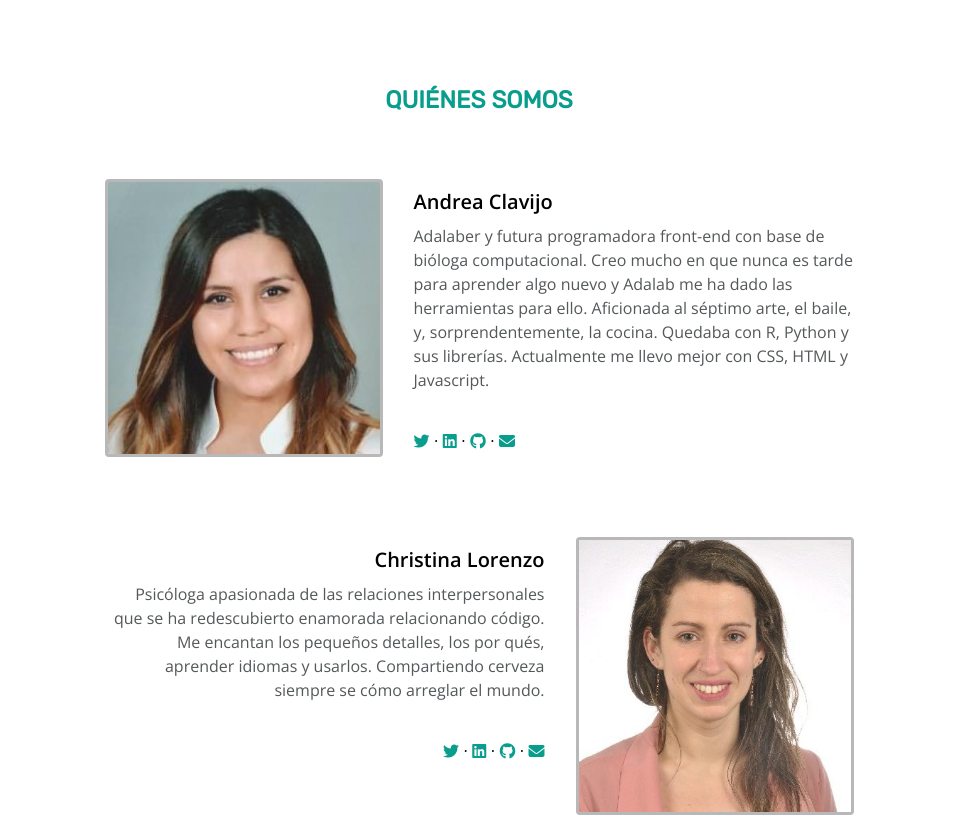
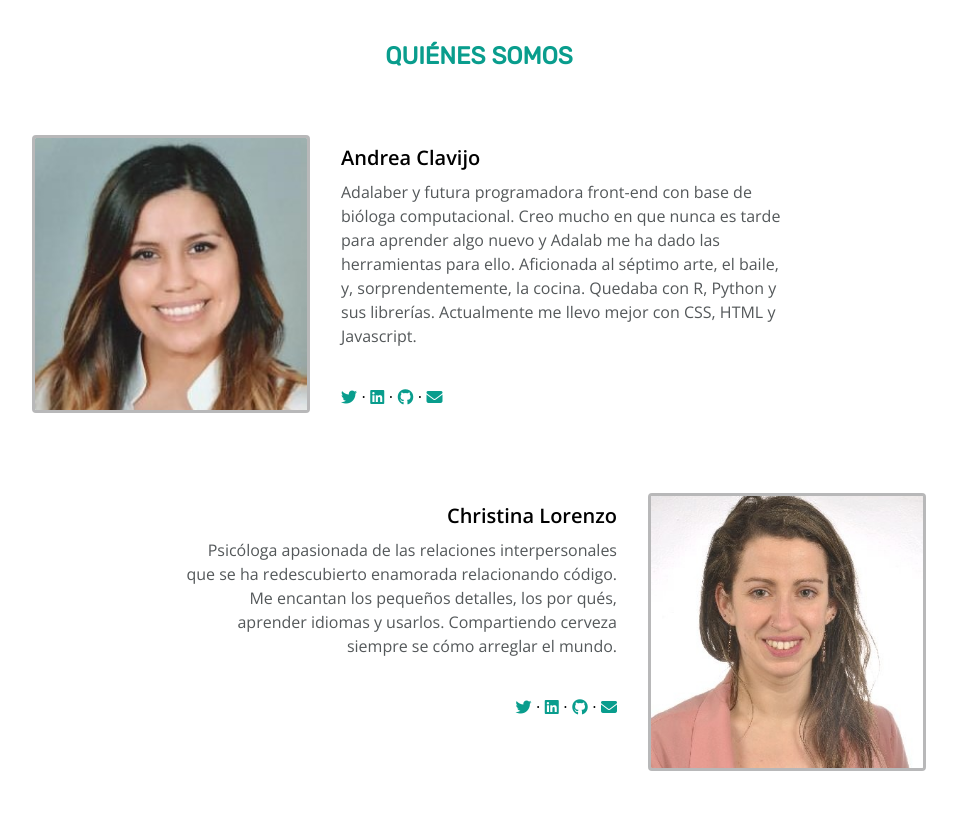
Before and after one commit to conchaasensio/project-promo-j-module-1-team-2, a website: page docs/index.html in a window 1280 px wide. Shown: the part 1200-2018 px from the top of the page, without its empty margins (161-1118 px from the left). Drawn offline with nearby package versions, Linux system fonts and the light colour scheme; files that its build step writes are made by us from their sources.

Commit message:
change padding adalabers-cards

```diff
--- a/src/scss/layout/_adalabers-cards.scss
+++ b/src/scss/layout/_adalabers-cards.scss
@@ -57,6 +57,7 @@
 .adalaber {
   display: flex;
   flex-direction: column;
+  justify-content: center;
   align-items: center;
   width: 100%;
   padding: 15px;
@@ -89,19 +90,18 @@ li {
 
   .adalaber {
     padding-bottom: 35px;
+    justify-content: normal;
   }
 
   .adalaber:nth-of-type(odd) {
     display: flex;
     flex-direction: row;
-    justify-content: center;
     align-items: flex-start;
   }
 
   .adalaber:nth-of-type(even) {
     display: flex;
     flex-direction: row-reverse;
-    justify-content: center;
     align-items: flex-start;
   }
 
@@ -136,12 +136,12 @@ li {
   .team-picture {
     min-width: 278px;
     max-height: 278px;
-
     height: auto;
   }
 
   .adalabers-cards {
     width: 1200px;
     padding-bottom: 60px;
+    padding: 0 138px;
   }
 }
```
